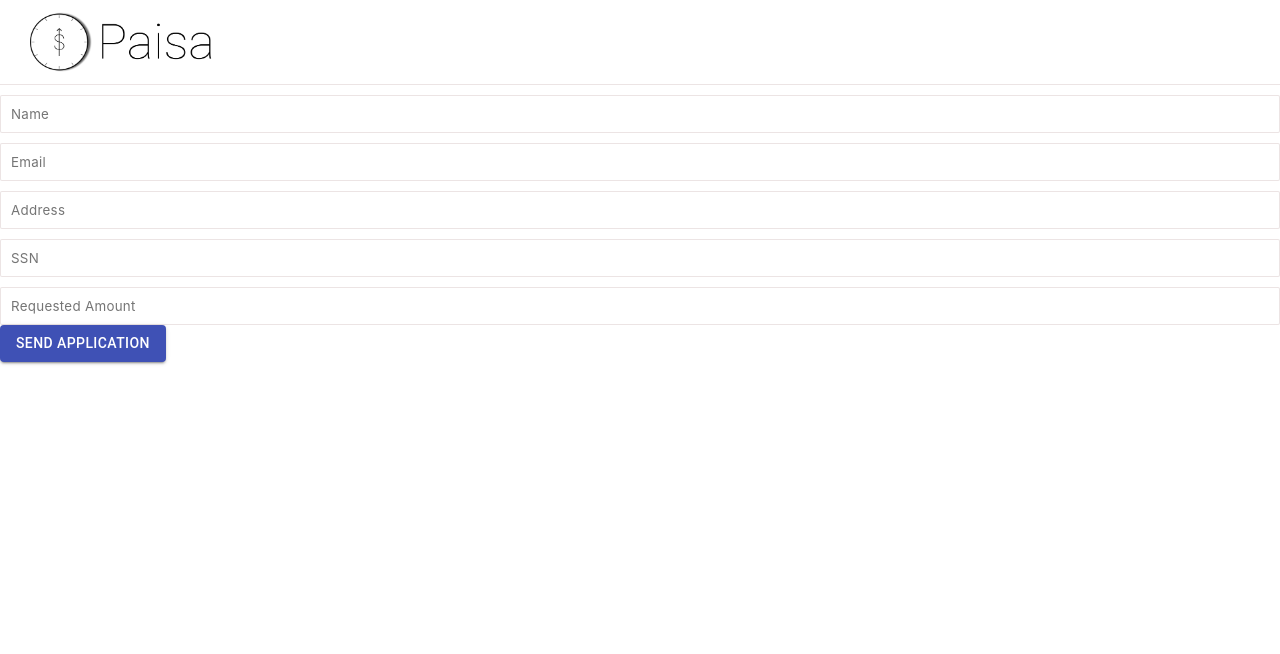
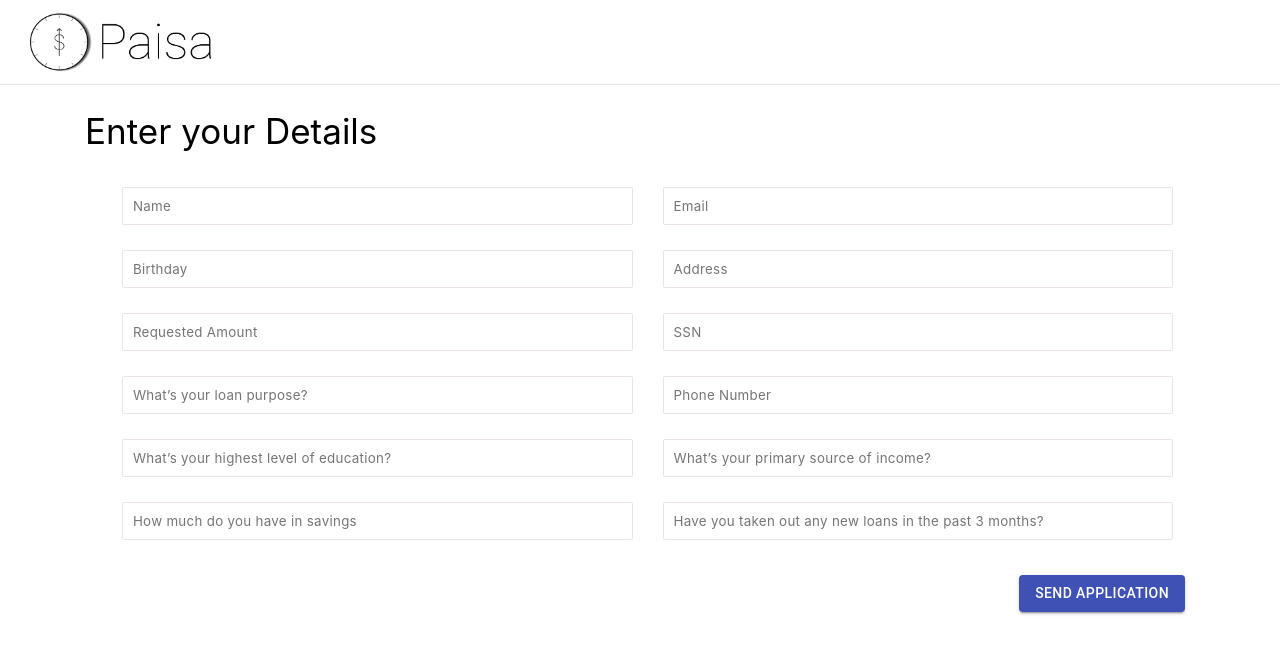
Before and after one commit to PrakashKoneru/partnerFacing, a React (Create React App) app: page /borrowers in a window 1280 px wide. Shown: the top 654 px of the page. Built offline with nearby package versions, Linux system fonts and the light colour scheme.

Commit message:
Borrower interface

```diff
--- a/src/components/Header.js
+++ b/src/components/Header.js
@@ -10,6 +10,7 @@ const HeaderContainer = styled.div`
 	border-bottom: 0.3px solid rgba(224,210,210, 0.6);
 	position: relative;
 	user-select: none;
+	maxWidth: 1200px;
 `;
 
 const Logo = styled.div`
--- a/src/pages/application.js
+++ b/src/pages/application.js
@@ -1,12 +1,22 @@
 import Button from '@material-ui/core/Button';
 import { useForm } from "react-hook-form";
 import Input from '../library/input';
+import styled from 'styled-components'
 
 // function validateEmail(email) {
 //   return re.test(String(email).toLowerCase());
 // }
 
 // const emailPattern = /^(([^<>()\[\]\\.,;:\s@"]+(\.[^<>()\[\]\\.,;:\s@"]+)*)|(".+"))@((\[[0-9]{1,3}\.[0-9]{1,3}\.[0-9]{1,3}\.[0-9]{1,3}\])|(([a-zA-Z\-0-9]+\.)+[a-zA-Z]{2,}))$/;
+
+const FlexContainer = styled.div`
+  display: flex;
+  padding-left: 25px;
+  padding-right: 25px;
+  width: 100%;
+  justify-content: center;
+  margin-top: 15px;
+`;
 
 
 const Application =  () => {
@@ -26,38 +36,136 @@ const Application =  () => {
 
       </div>
       <form onSubmit={handleSubmit(postData)}>
-        <div>
+        <div
+          style={{
+            maxWidth: '1200px',
+            paddingLeft: '45px',
+            paddingRight: '30px',
+            margin: 'auto',
+          }}
+        >
+          <div
+            style={{
+              marginTop: '25px',
+              fontWeight: '400',
+              fontSize: '35px'
+            }}
+          >
+            Enter your Details
+          </div>
+          <FlexContainer marginTop="100px">
+            <div style={{ width: '47.5%', marginTop: '10px' }}>
               <Input
                 name="name"
                 placeholder="Name"
                 type='text'
                 register={register}
               />
+            </div>
+            <div style={{ width: '47.5%', marginLeft: '30px', marginTop: '10px' }}>
               <Input
                 name="email"
                 placeholder="Email"
                 type='text'
                 register={register}
               />
+            </div>
+          </FlexContainer>
+          <FlexContainer>
+            <div style={{ width: '47.5%' }}>
+              <Input
+                name="birthday"
+                placeholder="Birthday"
+                type='text'
+                register={register}
+              />
+            </div>
+            <div style={{ width: '47.5%', marginLeft: '30px' }}>
               <Input
                 name="address"
                 placeholder="Address"
                 type='text'
                 register={register}
               />
+            </div>
+          </FlexContainer>
+          <FlexContainer>
+            <div style={{ width: '47.5%' }}>
+              <Input
+                name="requested_amount"
+                placeholder="Requested Amount"
+                type='number'
+                register={register}
+              />
+            </div>
+            <div style={{ width: '47.5%', marginLeft: '30px' }}>
               <Input
                 name="ssn"
                 placeholder="SSN"
                 type='number'
                 register={register}
               />
+            </div>
+          </FlexContainer>
+          <FlexContainer>
+            <div style={{ width: '47.5%' }}>
               <Input
-            name="requested_amount"
-            placeholder="Requested Amount"
+                name="loan_purpose"
+                placeholder="What’s your loan purpose?"
+                type='string'
+                register={register}
+              />
+            </div>
+            <div style={{ width: '47.5%', marginLeft: '30px' }}>
+              <Input
+                name="phone_number"
+                placeholder="Phone Number"
+                type='string'
+                register={register}
+              />
+            </div>
+          </FlexContainer>
+          <FlexContainer>
+            <div style={{ width: '47.5%' }}>
+              <Input
+                name="education"
+                placeholder="What’s your highest level of education?"
+                type='string'
+                register={register}
+              />
+            </div>
+            <div style={{ width: '47.5%', marginLeft: '30px' }}>
+              <Input
+                name="income_source"
+                placeholder="What’s your primary source of income?"
+                type='string'
+                register={register}
+              />
+            </div>
+          </FlexContainer>
+          <FlexContainer>
+            <div style={{ width: '47.5%' }}>
+              <Input
+                name="savings"
+                placeholder="How much do you have in savings"
                 type='number'
                 register={register}
               />
+            </div>
+            <div style={{ width: '47.5%', marginLeft: '30px' }}>
+              <Input
+                name="past_loans"
+                placeholder="Have you taken out any new loans in the past 3 months?"
+                type='string'
+                register={register}
+              />
+            </div>
+          </FlexContainer>
+          <FlexContainer>
+            <div style={{ marginTop: '20px', width: '100%', display: 'flex', justifyContent: 'flex-end' }}>
               <Button color="primary" variant="contained" type="submit">Send Application</Button>
+            </div>
+          </FlexContainer>
         </div>
       </form>
     </>
```
Lines whose indentation alone changed are shown as unchanged.
